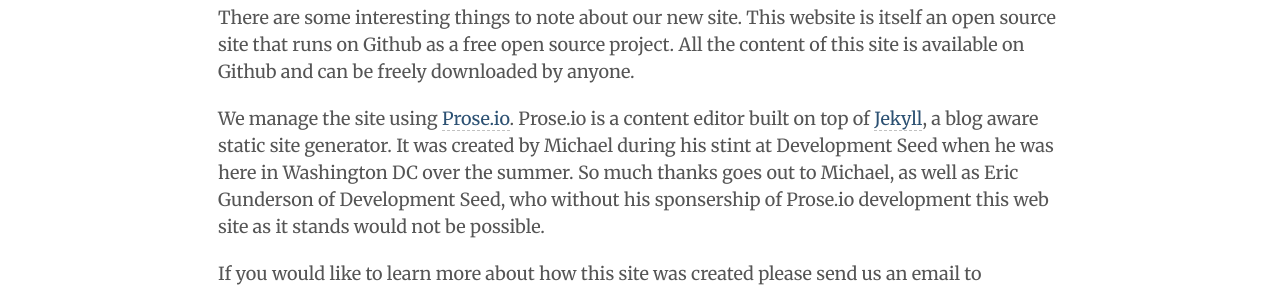
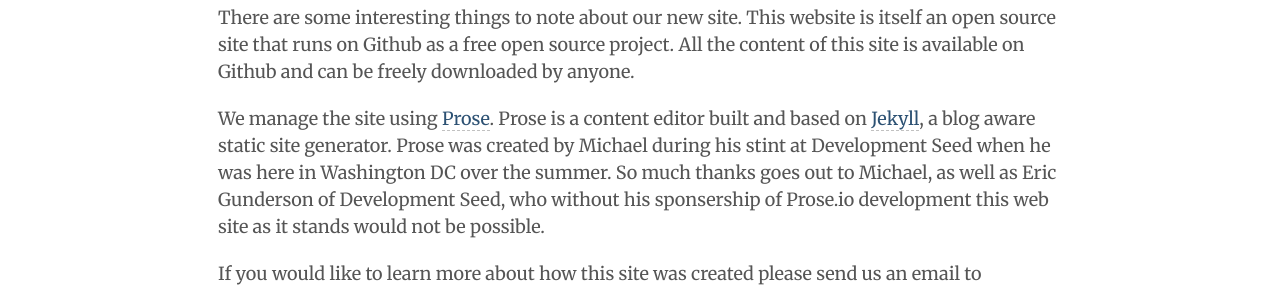
Before and after one commit to LucidTechnics/lucidtechnics.github.com, a Jekyll site: the page built from _posts/articles/2012-12-12-site-launch.md, in a window 1280 px wide. Shown: the part 1394-1684 px from the top of the page. Built offline with Jekyll 4.4.1, drawn with Linux system fonts in a browser that asks for light colours; nearby versions of some CDN libraries; comment, search, counter and statistics services are not loaded.

Commit message:
Updated _posts/articles/2012-12-12-site-launch.md

```diff
--- a/_posts/articles/2012-12-12-site-launch.md
+++ b/_posts/articles/2012-12-12-site-launch.md
@@ -28,7 +28,7 @@
 
 There are some interesting things to note about our new site.  This website is itself an open source site that runs on Github as a free open source project.  All the content of this site is available on Github and can be freely downloaded by anyone.
 
-We manage the site using [Prose.io](http://developmentseed.org/blog/2012/june/25/prose-a-content-editor-for-github/).  Prose.io is a content editor built on top of [Jekyll](https://github.com/mojombo/jekyll), a blog aware static site generator.  It was created by Michael during his stint at Development Seed when he was here in Washington DC over the summer.  So much thanks goes out to Michael, as well as Eric Gunderson of Development Seed, who without his sponsership of Prose.io development this web site as it stands would not be possible.
+We manage the site using [Prose](http://developmentseed.org/blog/2012/june/25/prose-a-content-editor-for-github/).  Prose is a content editor built and based on [Jekyll](https://github.com/mojombo/jekyll), a blog aware static site generator.  Prose was created by Michael during his stint at Development Seed when he was here in Washington DC over the summer.  So much thanks goes out to Michael, as well as Eric Gunderson of Development Seed, who without his sponsership of Prose.io development this web site as it stands would not be possible.
 
 If you would like to learn more about how this site was created please send us an email to [info@lucidtechnics.com]("mailto:info@lucidtechnics.com") and we will be more than happy to explain the details.
 
```
